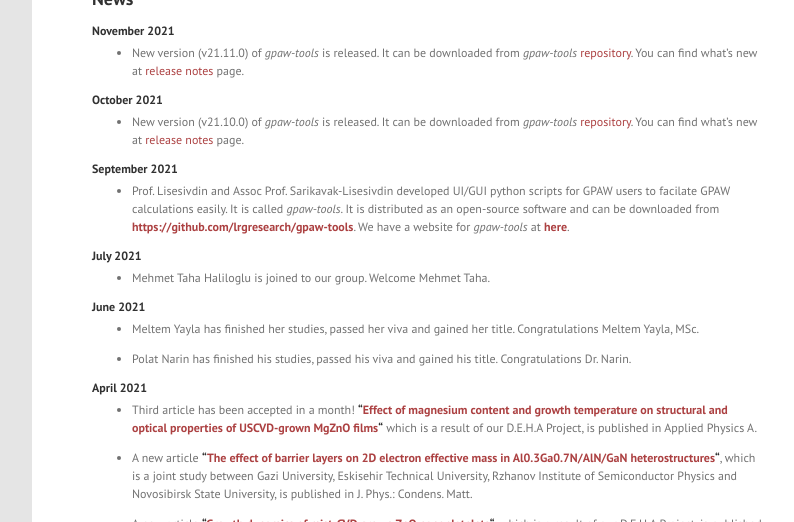
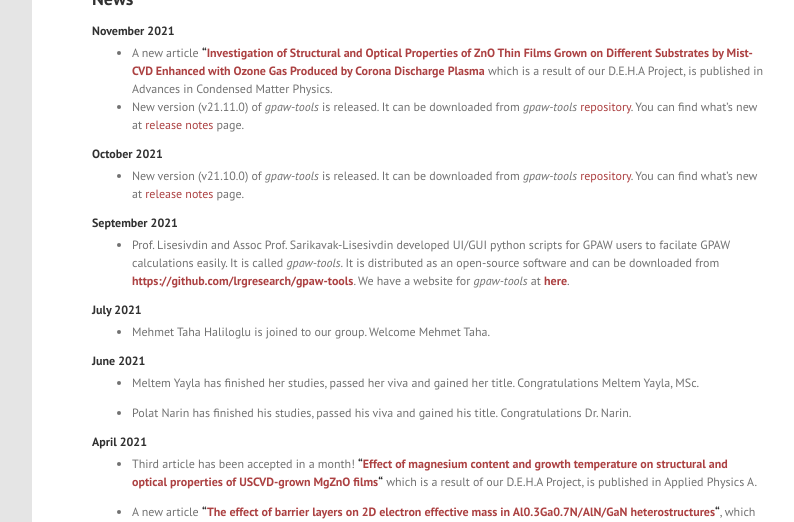
Before and after one commit to lrgresearch/oldwebsite, a Jekyll site: the page built from index.md, in a window 1280 px wide and 900 px high, cut to the strip 378-900 px from the top of the window. Shown: the whole strip, without its empty margins (184-978 px from the left). Built offline with Jekyll 4.4.1, drawn with Linux system fonts in a browser that asks for light colours; the list of posts is cut into pages by our own code.

Commit message:
Update index.md

```diff
--- a/index.md
+++ b/index.md
@@ -8,6 +8,7 @@ layout: page
 
 #### November 2021
 
+* A new article **"[Investigation of Structural and Optical Properties of ZnO Thin Films Grown on Different Substrates by Mist-CVD Enhanced with Ozone Gas Produced by Corona Discharge Plasma](https://doi.org/10.1155/2021/1130829)** which is a result of our D.E.H.A Project, is published in  Advances in Condensed Matter Physics.
 * New version (v21.11.0) of *gpaw-tools* is released. It can be downloaded from *gpaw-tools* [repository](https://github.com/lrgresearch/gpaw-tools). You can find what's new at [release notes](https://www.lrgresearch.org/gpaw-tools/releasenotes/#version-21110) page.
 
 #### October 2021
```
